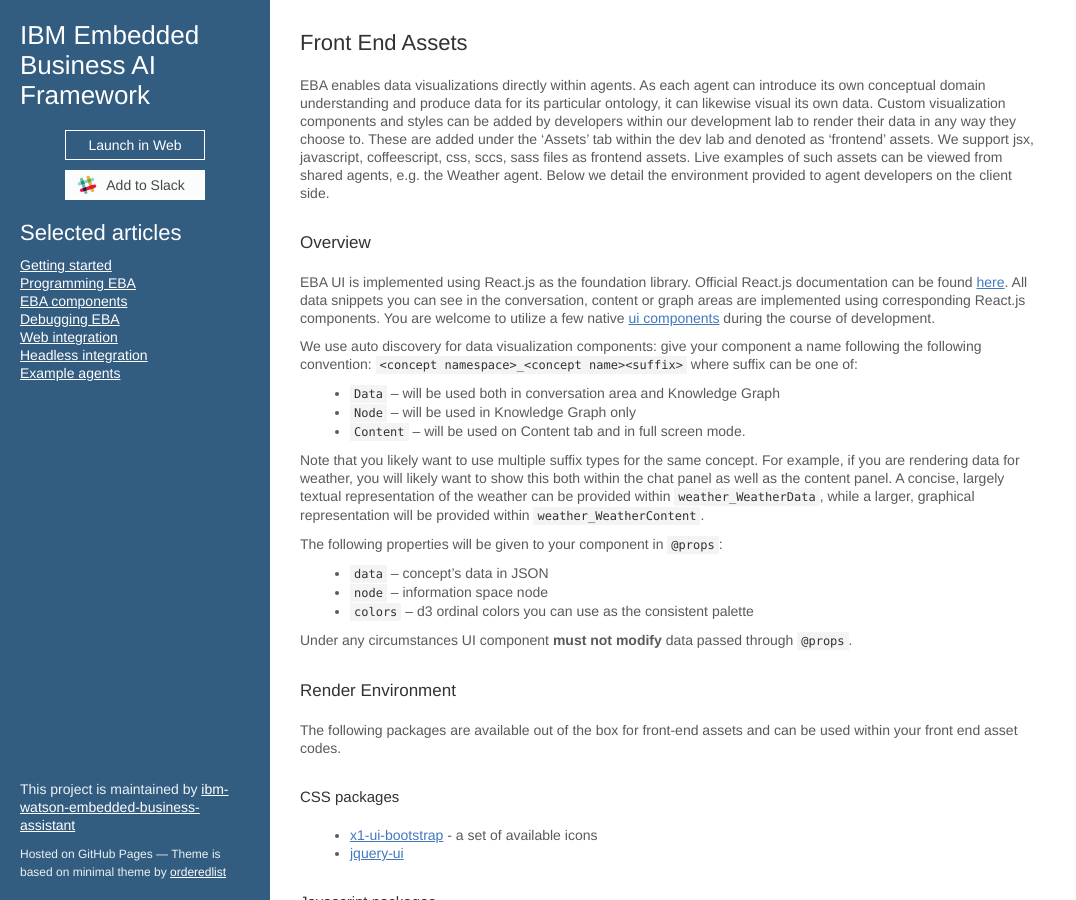
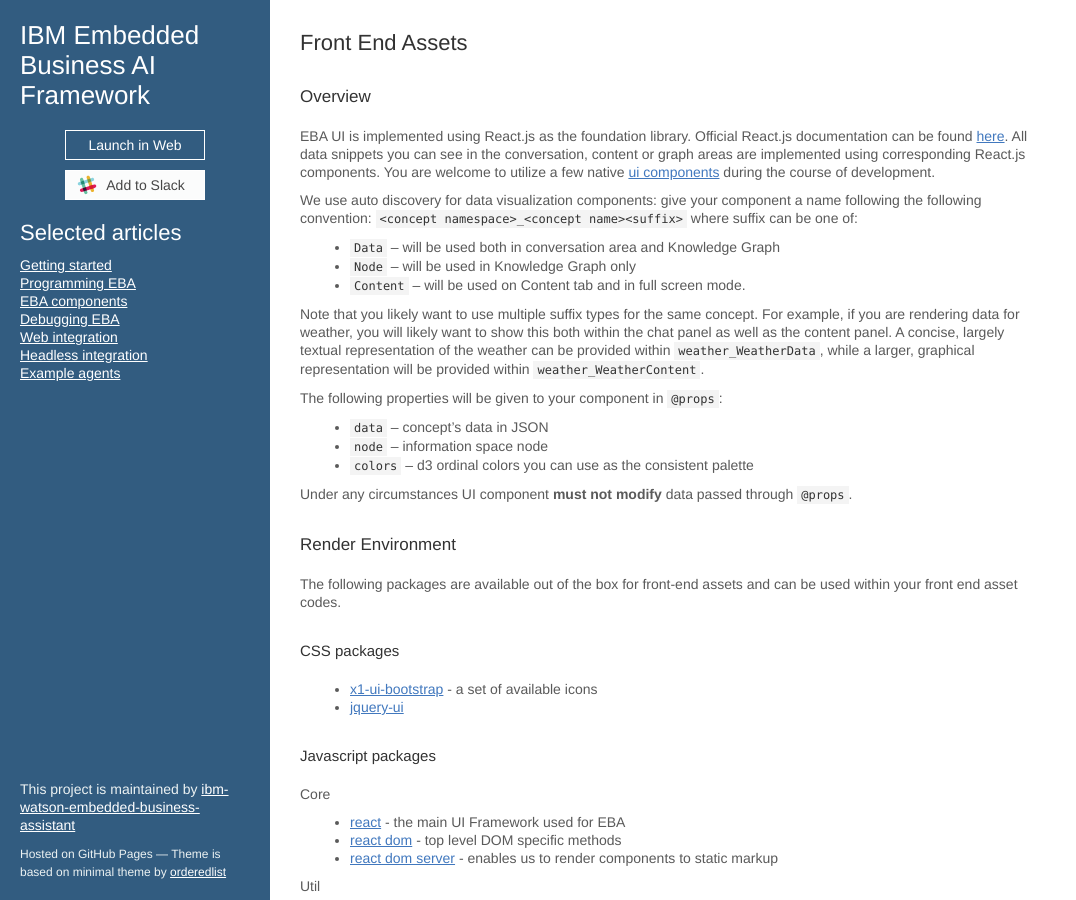
Before and after one commit to ibm-watson-embedded-business-assistant/eba-example-agents, a Jekyll site: the page built from docs/lab/assets/Frontend.md, in a window 1280 px wide and 900 px high. Shown: the whole window, without its empty margins (0-1076 px from the left). Built offline with Jekyll 4.4.1, drawn with Linux system fonts in a browser that asks for light colours; our own code applies the rules of GitHub Pages for plain Markdown files; the repository's description, which GitHub fills in, is left out.

Commit message:
Update Frontend.md

```diff
--- a/docs/lab/assets/Frontend.md
+++ b/docs/lab/assets/Frontend.md
@@ -1,6 +1,4 @@
 ## Front End Assets
-
-EBA enables data visualizations directly within agents. As each agent can introduce its own conceptual domain understanding and produce data for its particular ontology, it can likewise visual its own data. Custom visualization components and styles can be added by developers within our development lab to render their data in any way they choose to. These are added under the 'Assets' tab within the dev lab and denoted as 'frontend' assets. We support jsx, javascript, coffeescript, css, sccs, sass files as frontend assets. Live examples of such assets can be viewed from shared agents, e.g. the Weather agent. Below we detail the environment provided to agent developers on the client side.
 
 ### Overview
 EBA UI is implemented using React.js as the foundation library. Official React.js documentation can be found [here](https://reactjs.org/docs). All data snippets you can see in the conversation, content or graph areas are implemented using corresponding React.js components. You are welcome to utilize a few native [ui components](./UIComponents.md) during the course of development.
```
